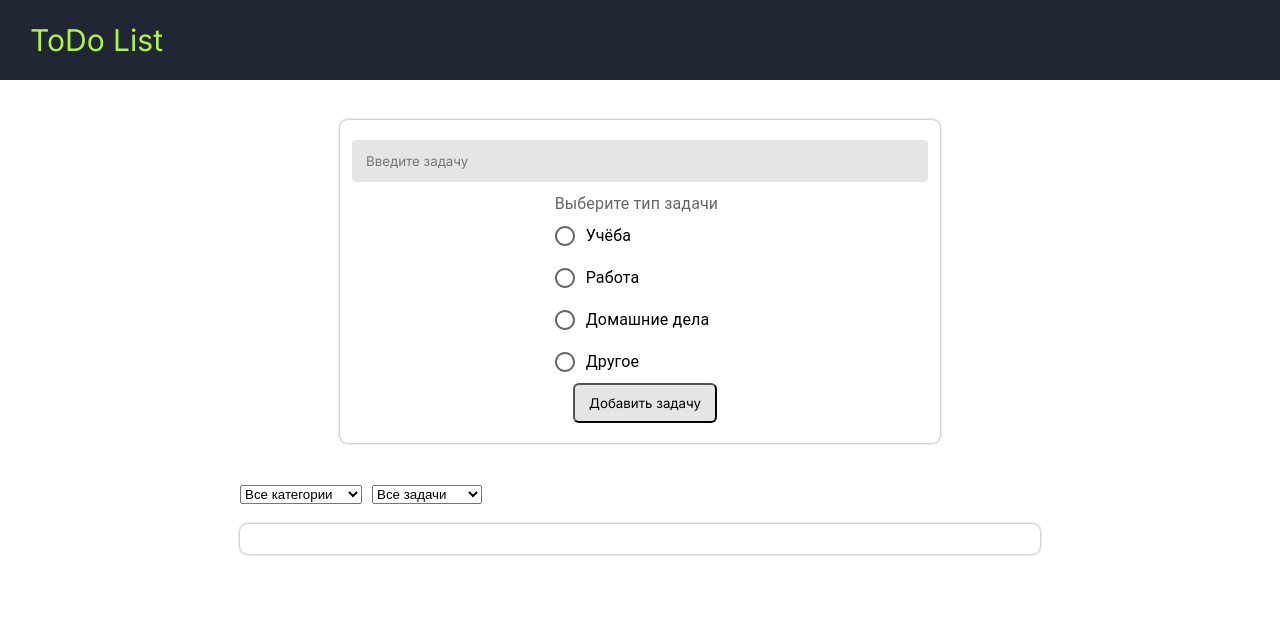
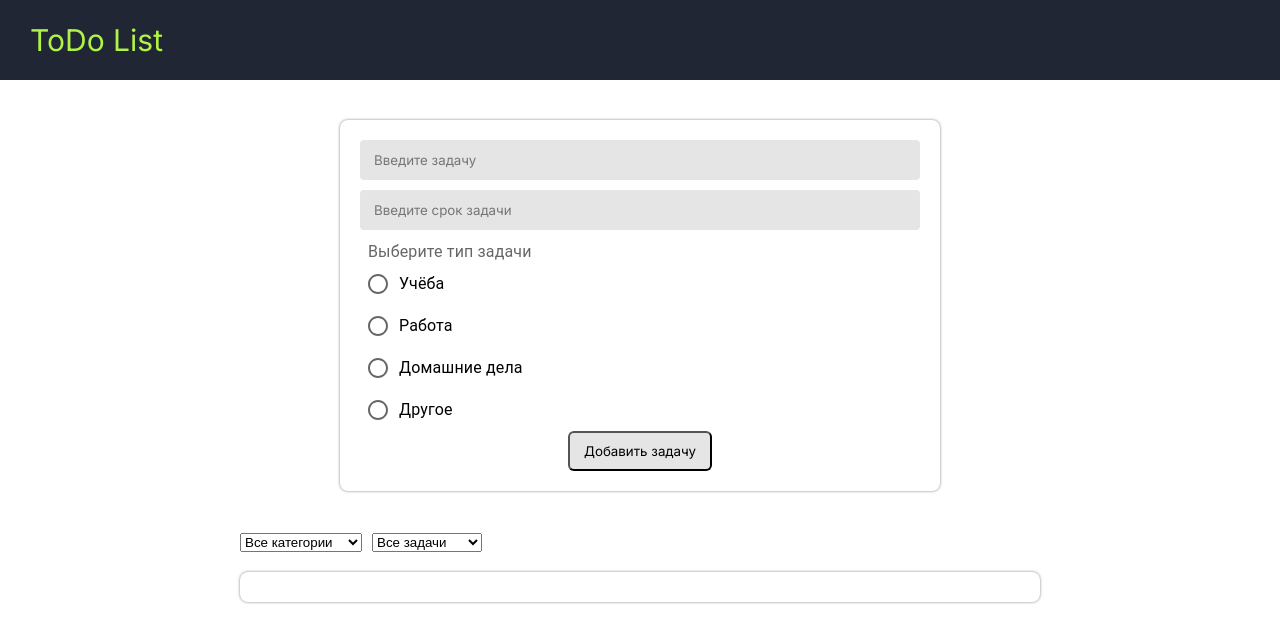
Before and after one commit to ctrl-view/ToDoList, a React (Vite) app: page / in a window 1280 px wide. Shown: the top 642 px of the page. Built offline with nearby package versions, Linux system fonts and the light colour scheme.

Commit message:
feat: add deadlines

```diff
--- a/src/components/comps/Button.jsx
+++ b/src/components/comps/Button.jsx
@@ -8,9 +8,10 @@ const ButtonCSS = styled.button`
     border-radius: 6px;
     background-color: ${props => props.$primary==='' ? "rgb(229,229,229)" : "rgb(176,243,71)"};
     cursor: pointer;
-    margin-left: 10px;
+    margin: 0 auto;
     @media (max-width: 768px) {
         padding: 5px;
+        margin-right: 8px;
     }
     `
 
--- a/src/components/pages/Main.jsx
+++ b/src/components/pages/Main.jsx
@@ -16,6 +16,7 @@ const Main = () => {
     const [task, setTask ] = useState('')
     const [data, setData] = useState([])
     const [category, setCategory] = useState('')
+    const [deadline, setDeadline] = useState('')
 
     const handleAdd = () => {
         if (category!=='') {
@@ -25,14 +26,16 @@ const Main = () => {
                 id: Date.now(),
                 task: task,
                 completed: false,
-                category: category
+                category: category,
+                deadline: deadline
             }, ...prev]
             localStorage.setItem('tasks', JSON.stringify(newData))
             return newData
         }
         )
 
-        setTask('')}
+        setTask('')
+        setDeadline('')}
     }
 
     const onComplete = (id) => {
@@ -74,7 +77,8 @@ const Main = () => {
         <Wrap>
             <FormContainer>
                 <InputComponent inputTask={task} action={setTask} placeholder={'Введите задачу'}></InputComponent>
-                <FormControl>
+                <InputComponent inputTask={deadline} action={setDeadline} placeholder={'Введите срок задачи'}></InputComponent>
+                <FormControl style={{marginLeft: '8px'}}>
                     <FormLabel id="demo-controlled-radio-buttons-group">Выберите тип задачи</FormLabel>
                     <RadioGroup
                         aria-labelledby="demo-controlled-radio-buttons-group"
@@ -88,6 +92,7 @@ const Main = () => {
                         <FormControlLabel value="другое" control={<Radio />} label="Другое" />
                     </RadioGroup>
                 </FormControl>
+
                 <Button value={category} onClick={handleAdd}>Добавить задачу</Button>
             </FormContainer>
             <TaskList data={data} onDelete={handleDelete} taskChange={onComplete}></TaskList>
--- a/src/components/views/local/TaskList.jsx
+++ b/src/components/views/local/TaskList.jsx
@@ -53,8 +53,9 @@ const TaskList = (props) => {
                 {filterData.map((item, index) => {
 
                     return (
+
                 <ContentLine key={item.id} style={{marginBottom: '10px'}}>
-                    <ContentCell style={{textDecoration: item.completed===true ? 'line-through' : ''}} width={'80%'}>{item.task}</ContentCell>
+                    <ContentCell style={{textDecoration: item.completed===true ? 'line-through' : ''}} width={'80%'}>{item.task} <span style={{color: 'rgb(176,243,71)'}}>{item.deadline}</span></ContentCell>
                     <ContentCell width={'10%'}>
                         <Button onClick={()=>taskChange(item.id)}>{ item.completed===false ? <BiCheck /> : <BiRevision />}</Button>
                     </ContentCell>
--- a/src/styles/form.css.js
+++ b/src/styles/form.css.js
@@ -9,7 +9,6 @@ const css = {
     FormContainer: styled.div`
         display: flex;
         flex-direction: column;
-        align-items: center;
         justify-content: flex-start;
         position: relative;
         height: auto;
@@ -21,6 +20,7 @@ const css = {
         width: 100%;
         max-width: 600px;
         box-sizing: border-box;
+
 
     `,
     Input: styled.input`
@@ -35,6 +35,7 @@ const css = {
         border-radius: 4px;
         padding-left: 14px;
         margin-bottom: 10px;
+        box-sizing: border-box;
         &:last-child {
             margin-bottom: 0px;
         }
--- a/src/styles/taskList.css.js
+++ b/src/styles/taskList.css.js
@@ -33,8 +33,9 @@ const css = {
         position: relative;
         width: ${props => props.width};
         font-size: 14px;
-        text-align: center;
+        text-align: start;
         box-sizing: border-box;
+        word-break: break-word;
     `,
     ButtonsLine: styled.div`
         display: flex;
```
